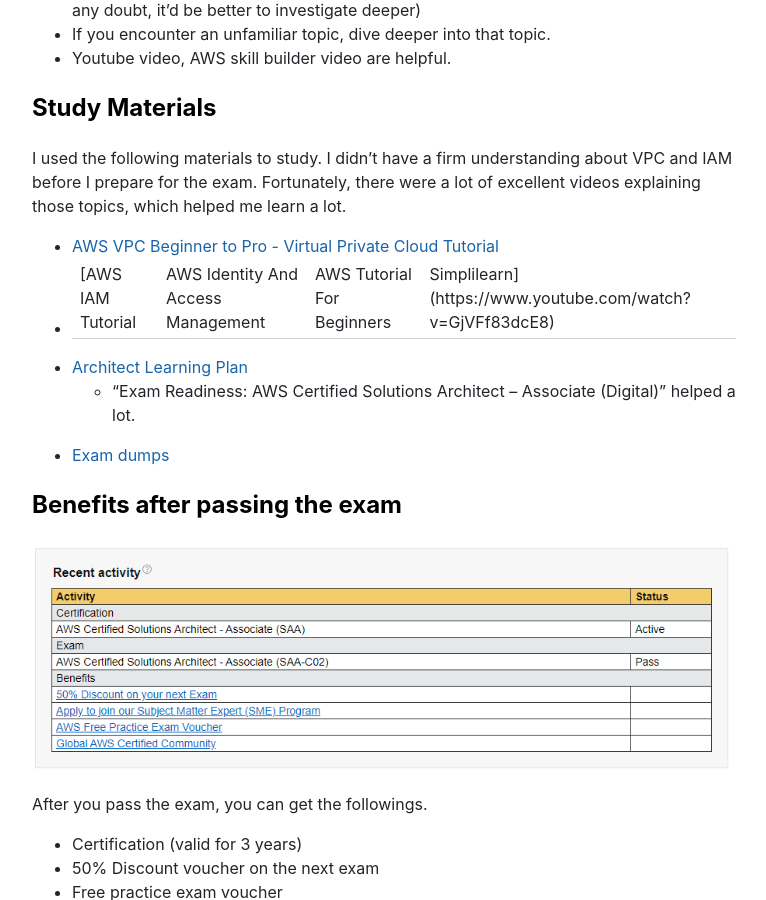
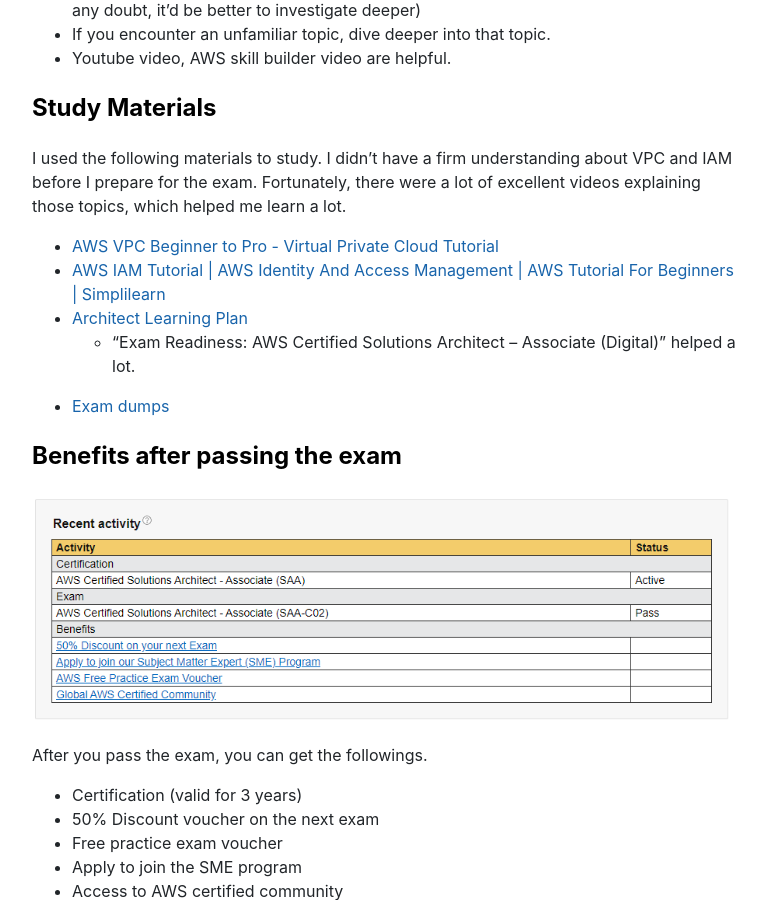
Before and after one commit to SPICYJO/spicyjo.github.io, a Jekyll site: the page built from _posts/aws/2022-04-04-aws-solutions-architect-associate-exam.md, in a window 1280 px wide and 900 px high, scrolled down 2616 px. Shown: the whole window, without its empty margins (256-1022 px from the left). Built offline with Jekyll 4.4.1, drawn with Linux system fonts in a browser that asks for light colours; nearby versions of some CDN libraries; comment, search, counter and statistics services are not loaded.

Commit message:
Add aws solutions architect associate post

```diff
--- a/_posts/aws/2022-04-04-aws-solutions-architect-associate-exam.md
+++ b/_posts/aws/2022-04-04-aws-solutions-architect-associate-exam.md
@@ -64,7 +64,7 @@ It also helped me a lot to eliminate the wrong answers during the exam since the
 ## Study Materials
 I used the following materials to study. I didn't have a firm understanding about VPC and IAM before I prepare for the exam. Fortunately, there were a lot of excellent videos explaining those topics, which helped me learn a lot.
 - [AWS VPC Beginner to Pro - Virtual Private Cloud Tutorial](https://www.youtube.com/watch?v=g2JOHLHh4rI)
-- [AWS IAM Tutorial | AWS Identity And Access Management | AWS Tutorial For Beginners | Simplilearn](https://www.youtube.com/watch?v=GjVFf83dcE8)
+- [AWS IAM Tutorial \| AWS Identity And Access Management \| AWS Tutorial For Beginners \| Simplilearn](https://www.youtube.com/watch?v=GjVFf83dcE8)
 - [Architect Learning Plan](https://explore.skillbuilder.aws/learn/public/learning_plan/view/78/architect-learning-plan)
   - "Exam Readiness: AWS Certified Solutions Architect – Associate (Digital)" helped a lot.
 - [Exam dumps](https://www.freecram.net/exam/SAA-C02-amazon-aws-certified-solutions-architect-associate-saa-c02-exam-e11544.html)
```
